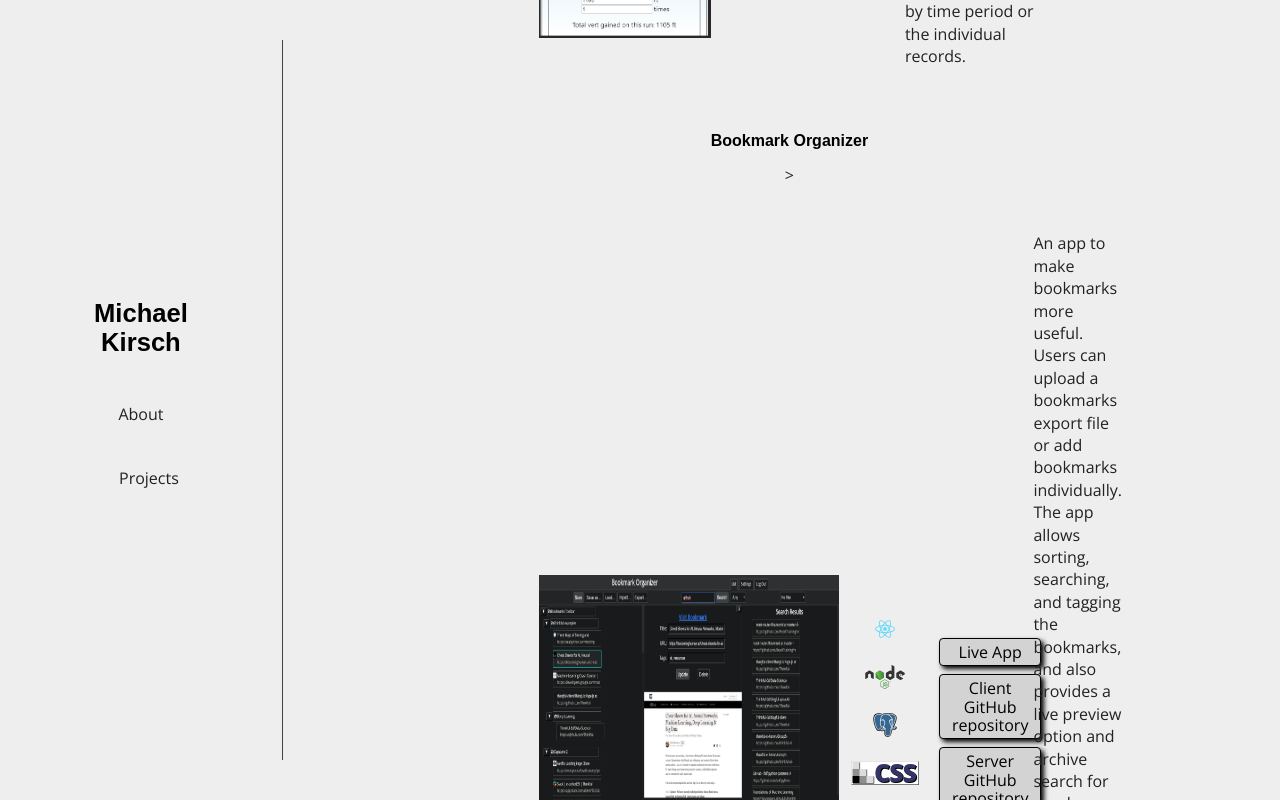
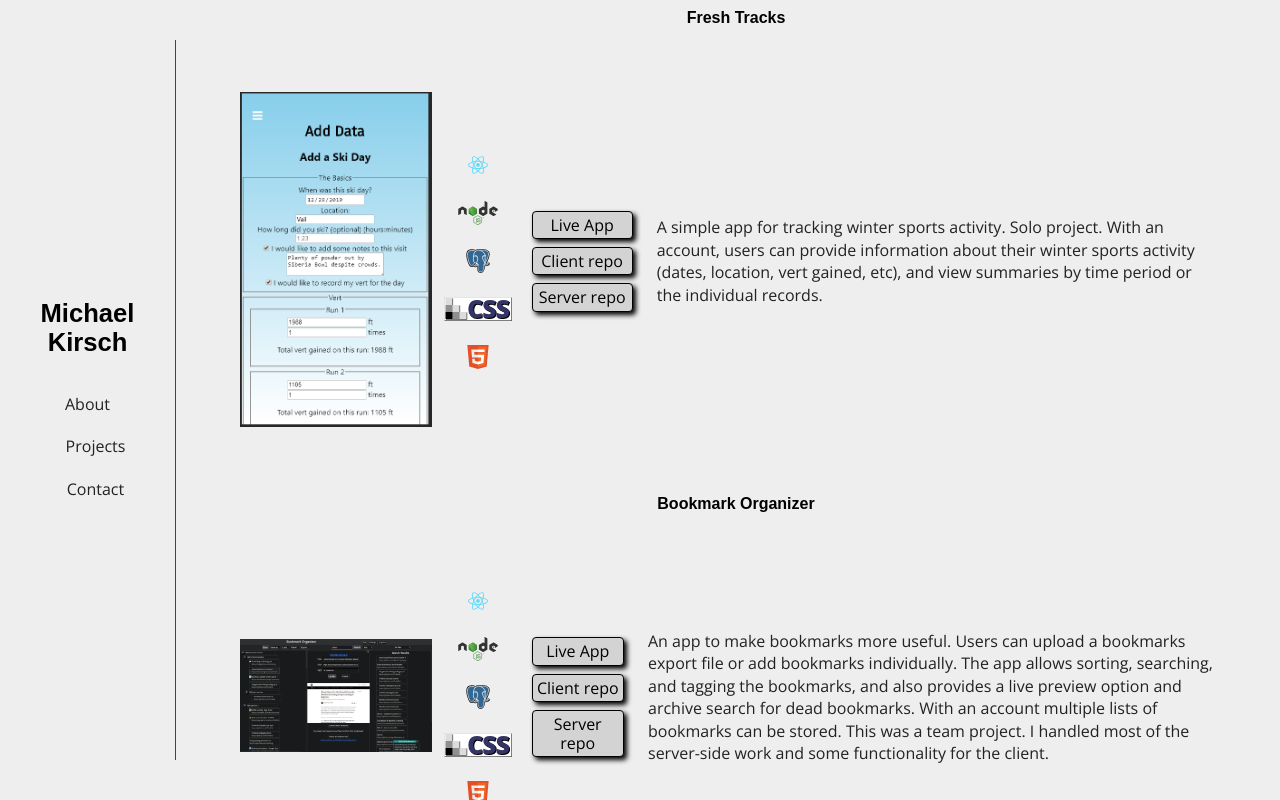
Before and after one commit to mikirsch/portfolio, a plain HTML site: page index.html in a window 1280 px wide. Both pictures are taken after a click on the link "Projects". Shown: the top 800 px of the page. Drawn offline with nearby package versions, Linux system fonts and the light colour scheme; a web font is replaced by a local one.

Commit message:
styling fixes

```diff
--- a/index.css
+++ b/index.css
@@ -5,16 +5,19 @@
 
 /* Hide content that isn't :target, and hide the default section if any section before it is :target. */
 /* N.B. default section (about) MUST be last in html. */
-.content, .content:target ~ #about {
+.content,
+.content:target ~ #about {
   display: none;
 }
 
 /* Show :target content and the default content (loses to .content:target ~ #about). */
-#about, .content:target {
+#about,
+.content:target {
   display: block;
 }
 
-body, html {
+body,
+html {
   background-color: #eee;
   color: #222;
   height: 100%;
@@ -28,13 +31,15 @@ header {
 }
 header::after {
   display: block;
-  content: "";
+  content: '';
   width: 90vw;
   margin: 0 auto;
   border-bottom: 1px solid #000;
 }
 
-h1, h2, h3 {
+h1,
+h2,
+h3 {
   font-family: 'Proza Libre', sans-serif;
   color: black;
 }
@@ -60,11 +65,11 @@ nav a {
 
 nav a + a::before {
   content: '|';
-  margin: 0 .5rem;
+  margin: 0 0.5rem;
 }
 
 nav {
-  margin: .5rem;
+  margin: 0.5rem;
 }
 
 .project {
@@ -84,11 +89,9 @@ nav {
 
 .project-image {
   width: 40vw;
-  height: 40vw;
-  max-width: 300px;
-  max-height: 300px;
+  height: auto;
+  max-height: 50vh;
   display: inline-block;
-
 }
 
 .techstack {
@@ -103,7 +106,7 @@ nav {
   height: 1.5rem;
   width: auto;
   display: inline-block;
-  margin: .75rem;
+  margin: 0.75rem;
 }
 
 .project-links {
@@ -117,12 +120,13 @@ nav {
   color: black;
   background-color: lightgrey;
   border: 1px solid black;
-  border-radius: .25rem;
-  padding: .25rem;
+  border-radius: 0.25rem;
+  padding: 0.25rem;
   box-shadow: 3px 3px 5px;
-  margin: .25rem .5rem;
+  margin: 0.25rem 0.5rem;
   min-width: fit-content;
   width: 100%;
+  max-width: 18em;
 }
 
 .portrait {
@@ -133,7 +137,6 @@ nav {
   margin: 1rem auto;
   border-radius: 50%;
 }
-
 
 p {
   line-height: 1.4rem;
@@ -157,8 +160,13 @@ main {
   width: 90vw;
 }
 
-
 @media screen and (min-width: 800px) {
+  .project-image {
+    height: auto;
+    width: auto;
+    max-width: 15vw;
+    max-height: 50vh;
+  }
   header::after {
     display: none;
   }
@@ -169,13 +177,18 @@ main {
     flex-direction: row;
     height: 100%;
   }
+  .project-description {
+    padding: 1rem;
+    margin: auto auto auto 1rem;
+  }
 
   .project-info {
     display: flex;
     flex-direction: row;
     align-items: center;
-    margin: 3rem;
+    padding: 3rem;
     align-self: center;
+    max-width: 85vw;
   }
   .techstack {
     flex-direction: column;
@@ -196,7 +209,7 @@ main {
   }
 
   nav a + a::before {
-    content: ''
+    content: '';
   }
 
   header {
@@ -205,13 +218,12 @@ main {
     justify-content: center;
     align-content: right;
     margin: auto 1rem auto 0;
-    padding: 0 5%;
+    padding: 0 3%;
     height: 90%;
     border: none;
     border-right: 1px solid #444;
-    width: fit-content
+    width: fit-content;
   }
-
 
   nav {
     height: 8rem;
@@ -219,18 +231,17 @@ main {
     flex-direction: column;
     justify-content: space-around;
   }
-
 }
 
 @media (min-width: 1600px) {
   .project {
-    flex-direction: row;
+    /* flex-direction: row; */
     align-items: center;
-    margin:auto;
+    margin: auto;
     max-width: 90vw;
   }
 
- .project > p {
+  .project > p {
     margin: auto 1rem;
     align-self: left;
   }
--- a/index.html
+++ b/index.html
@@ -24,6 +24,7 @@
         <nav>
           <a href="#about" class="about navlink">About</a>
           <a href="#projects" class="projects navlink">Projects</a>
+          <a href="#contact" class="contact navlink">Contact</a>
         </nav>
       </header>
       <main>
@@ -31,13 +32,14 @@
           <h2>My Projects</h2>
           <section class="project">
             <h3>Fresh Tracks</h3>
-            >
             <div class="project-info">
-              <img
+              <a href="media/fresh-tracks-screenshot-3.png"
+                ><img
                   class="project-image"
                   src="media/fresh-tracks-screenshot-3.png"
                   alt="a screenshot of Fresh Tracks"
                 />
+              </a>
               <div class="techstack">
                 <img
                   class="tech square"
@@ -74,14 +76,14 @@
                   href="https://github.com/mikirsch/ski-log-client/"
                   target="_blank"
                   rel="noopener noreferrer"
-                  >Client GitHub repository</a
+                  >Client repo</a
                 >
                 <a
                   class="pl repo"
                   href="https://github.com/mikirsch/ski-log-server/"
                   target="_blank"
                   rel="noopener noreferrer"
-                  >Server GitHub repository</a
+                  >Server repo</a
                 >
               </div>
               <p class="project-description">
@@ -94,13 +96,14 @@
           </section>
           <section class="project">
             <h3>Bookmark Organizer</h3>
-            >
             <div class="project-info">
-              <img
+              <a href="media/Desktop_List.png"
+                ><img
                   class="project-image"
                   src="media/Desktop_List.png"
                   alt="a screenshot of Bookmark Organizer"
                 />
+              </a>
               <div class="techstack">
                 <img
                   class="tech square"
@@ -137,14 +140,14 @@
                   href="https://github.com/thinkful-ei-heron/Group5-Capstone3-Client"
                   target="_blank"
                   rel="noopener noreferrer"
-                  >Client GitHub repository</a
+                  >Client repo</a
                 >
                 <a
                   class="pl repo"
                   href="https://github.com/thinkful-ei-heron/Group5-Capstone3-Server"
                   target="_blank"
                   rel="noopener noreferrer"
-                  >Server GitHub repository</a
+                  >Server repo</a
                 >
               </div>
               <p class="project-description">
```
Lines whose indentation alone changed are shown as unchanged.
